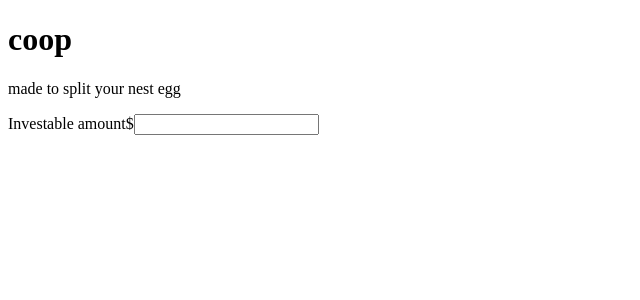
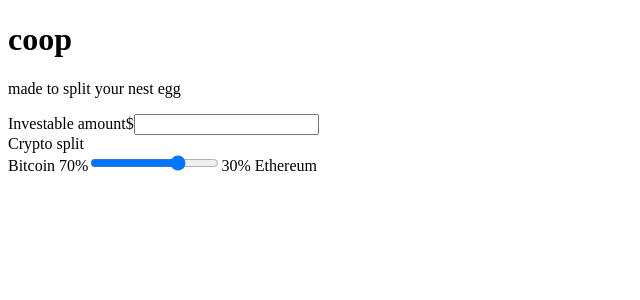
Before and after one commit to bitingteresa/coop, a Vue app: page / in a window 1280 px wide. Shown: the top 300 px of the page, without its empty margins (0-640 px from the left). Built offline with nearby package versions, Linux system fonts and the light colour scheme.

Commit message:
feat(ui): add CryptoSlider component and render

```diff
--- a/src/App.vue
+++ b/src/App.vue
@@ -2,6 +2,7 @@
 import { ref } from 'vue';
 import { CURRENCY_SYMBOLS, type Currency } from '@/types';
 import AmountInput from '@/components/AmountInput.vue';
+import CryptoSlider from '@/components/CryptoSlider.vue';
 
 interface State {
   btcPercent: number;
@@ -26,4 +27,5 @@ const state = ref<State>({ ...DEFAULTS });
     v-model="state.investableAmount"
     :symbol="CURRENCY_SYMBOLS[state.selectedCurrency]"
   />
+  <CryptoSlider v-model="state.btcPercent" />
 </template>
--- /dev/null
+++ b/src/components/CryptoSlider.vue
@@ -0,0 +1,28 @@
+<script setup lang="ts">
+import { computed } from 'vue';
+
+const btcPercent = defineModel<number>({ required: true });
+const ethPercent = computed(() => 100 - btcPercent.value);
+const splitText = computed(
+  () => `${btcPercent.value}% Bitcoin and ${ethPercent.value}% Ethereum`,
+);
+</script>
+
+<template>
+  <div>
+    <label for="btc-percent-input">Crypto split</label>
+    <div>
+      <span>Bitcoin {{ btcPercent }}%</span>
+      <input
+        id="btc-percent-input"
+        type="range"
+        min="0"
+        max="100"
+        step="1"
+        v-model.number="btcPercent"
+        :aria-valuetext="splitText"
+      />
+      <span>{{ ethPercent }}% Ethereum</span>
+    </div>
+  </div>
+</template>
```
